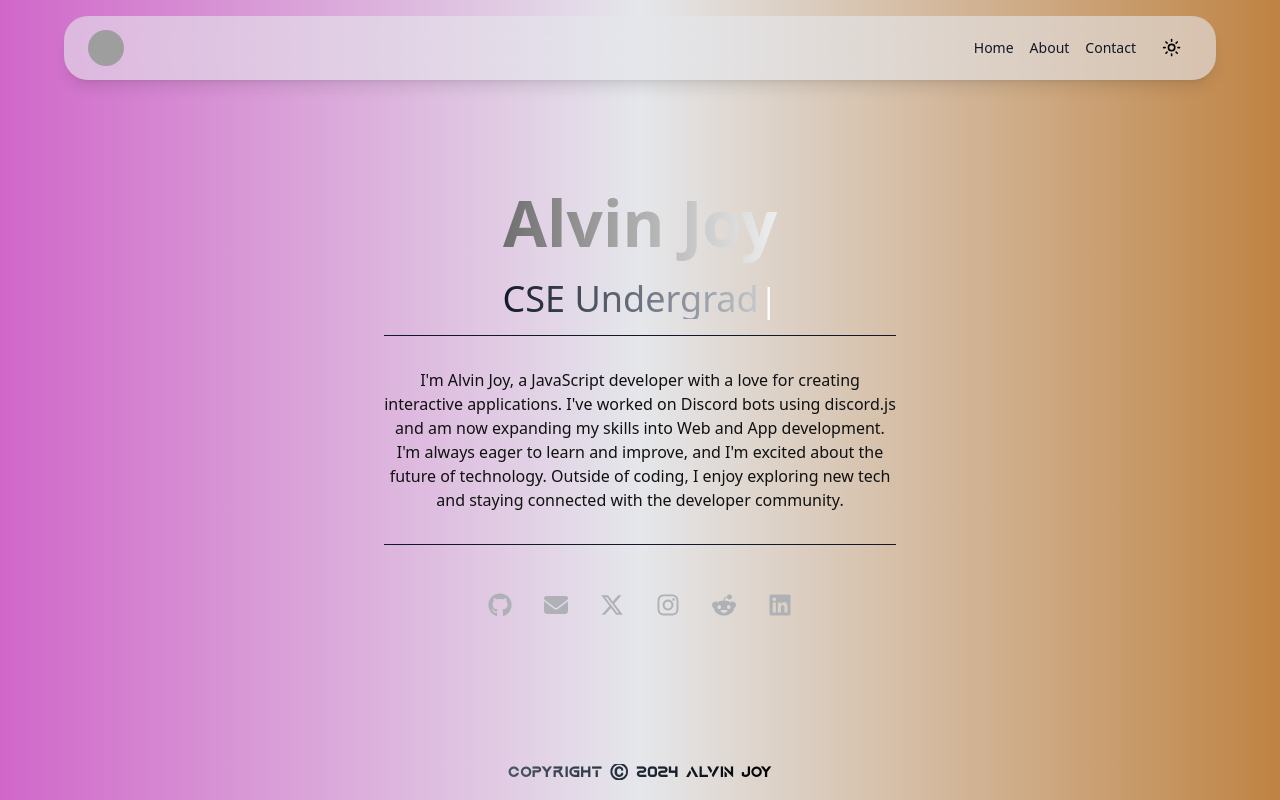
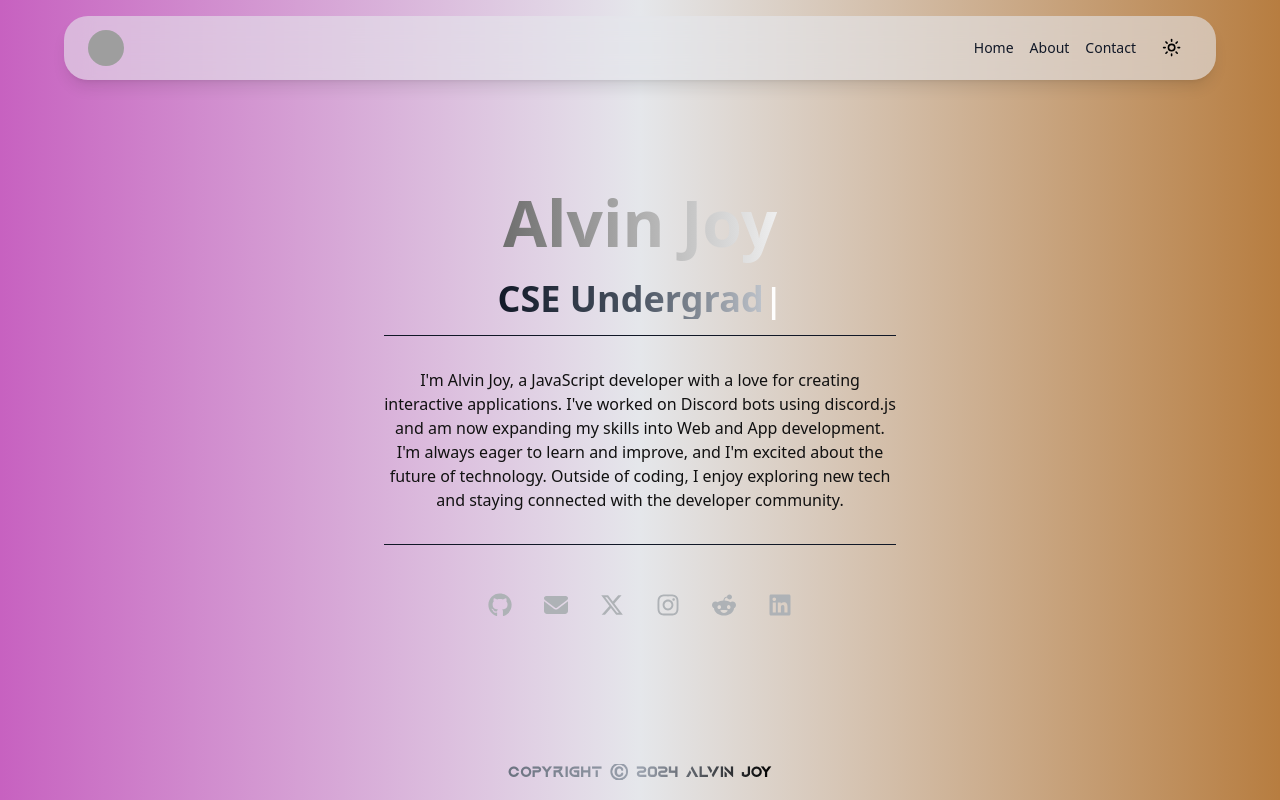
Before and after one commit to alvinsjoy/PortfolioWebsite, a Next.js app: page / in a window 1280 px wide. Built offline with nearby package versions, Linux system fonts and the light colour scheme; grey boxes are pictures that could not be loaded.

Commit message:
refactor: Update background gradient colors in index page for light mode

```diff
--- a/pages/index.tsx
+++ b/pages/index.tsx
@@ -39,7 +39,7 @@ export default function MyComponent() {
   return (
     <div
       key="1"
-      className={`bg-gradient-to-r from-[#d066c9] via-gray-200 to-[#bf8343] text-black dark:from-[#3f203d] dark:via-black dark:to-[#2f2010] dark:text-white min-h-screen flex flex-col justify-center items-center ${
+      className={`bg-gradient-to-r from-[#c761c0] via-gray-200 to-[#b77d40] text-black dark:from-[#3f203d] dark:via-black dark:to-[#2f2010] dark:text-white min-h-screen flex flex-col justify-center items-center ${
         isVisible || !animationFinished ? 'visible' : 'hidden'
       }`}
     >
@@ -47,14 +47,14 @@ export default function MyComponent() {
       <h1 className="gradient-text text-transparent bg-clip-text text-center">
         {name}
       </h1>
-      <h2 className="text-4xl font-light mb-4 bg-gradient-to-r from-gray-900 via-gray-500 to-gray-300 dark:from-gray-200 dark:via-gray-500 dark:to-gray-900 text-transparent bg-clip-text">
+      <h2 className="text-4xl font-bold mb-4 bg-gradient-to-r from-gray-900 via-gray-600 to-gray-300 dark:from-gray-100 dark:via-gray-400 dark:to-gray-700 text-transparent bg-clip-text">
         <Type />
       </h2>
-      <hr className="border-gray-900 dark:border-gray-700 w-full max-w-lg mb-8" />
+      <hr className="border-gray-900 dark:border-gray-600 w-full max-w-lg mb-8" />
       <p className="mb-8 text-center max-w-lg text-[#111111] dark:text-[#AEB2B6]">
         {bio}
       </p>
-      <hr className="border-gray-900 dark:border-gray-700 w-full max-w-lg mb-8" />
+      <hr className="border-gray-900 dark:border-gray-600 w-full max-w-lg mb-8" />
       {/*<h4 className="text-4xl font-light mb-4 bg-gradient-to-r from-white via-gray-500 to-gray-900 text-transparent bg-clip-text">
         Skills
       </h4>
@@ -121,7 +121,7 @@ export default function MyComponent() {
 
       <footer className="w-full text-center p-4 fixed bottom-0">
         <p>
-          <span className="font-aquire bg-gradient-to-r from-gray-600 via-gray-800 to-black dark:from-gray-500 dark:via-gray-600 dark:to-white text-transparent bg-clip-text">
+          <span className="font-aquire bg-gradient-to-r from-gray-500 via-gray-400 to-black dark:from-gray-500 dark:via-gray-600 dark:to-white text-transparent bg-clip-text">
             Copyright ©️ {new Date().getFullYear()} Alvin Joy
           </span>
         </p>
```
